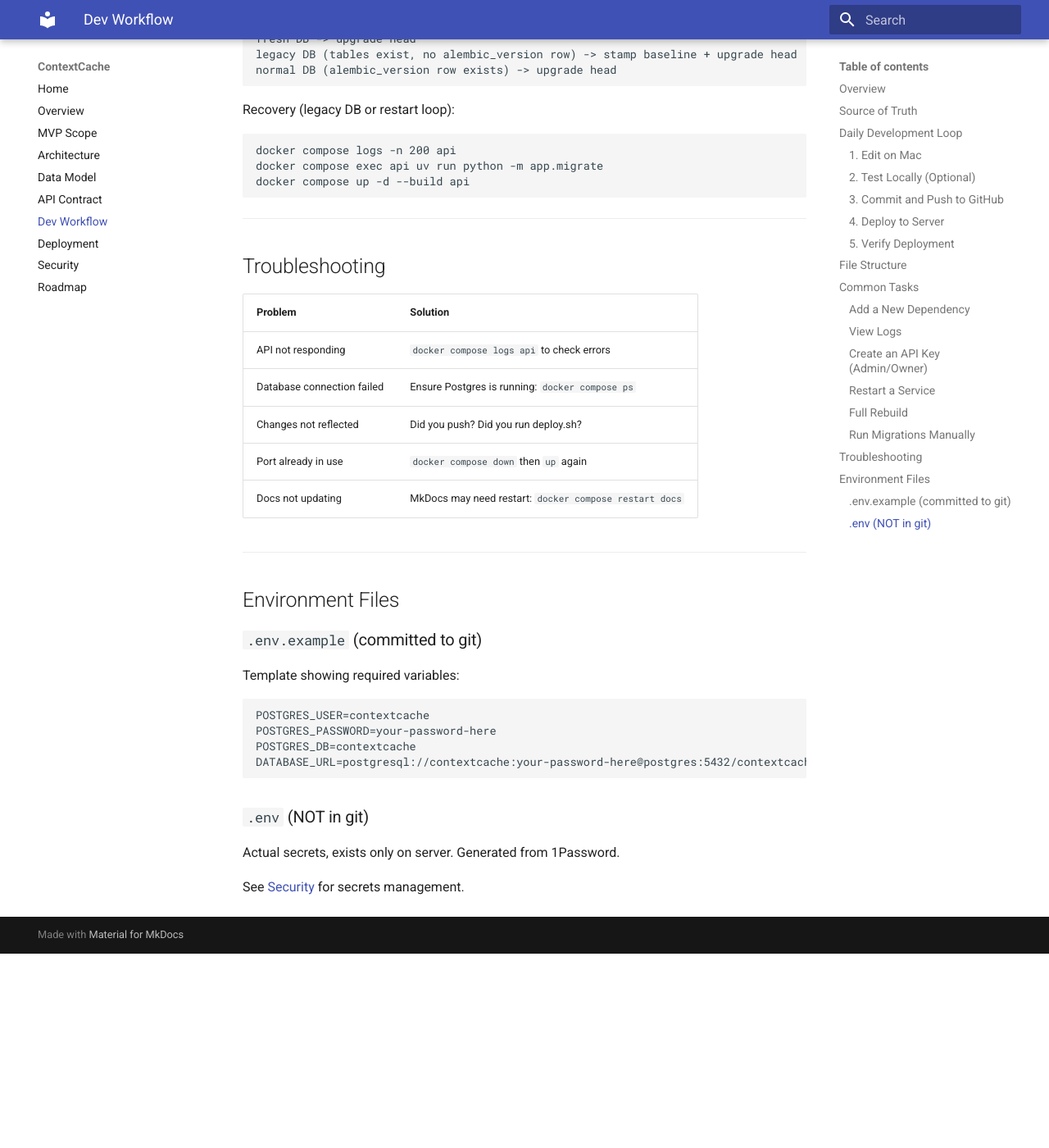
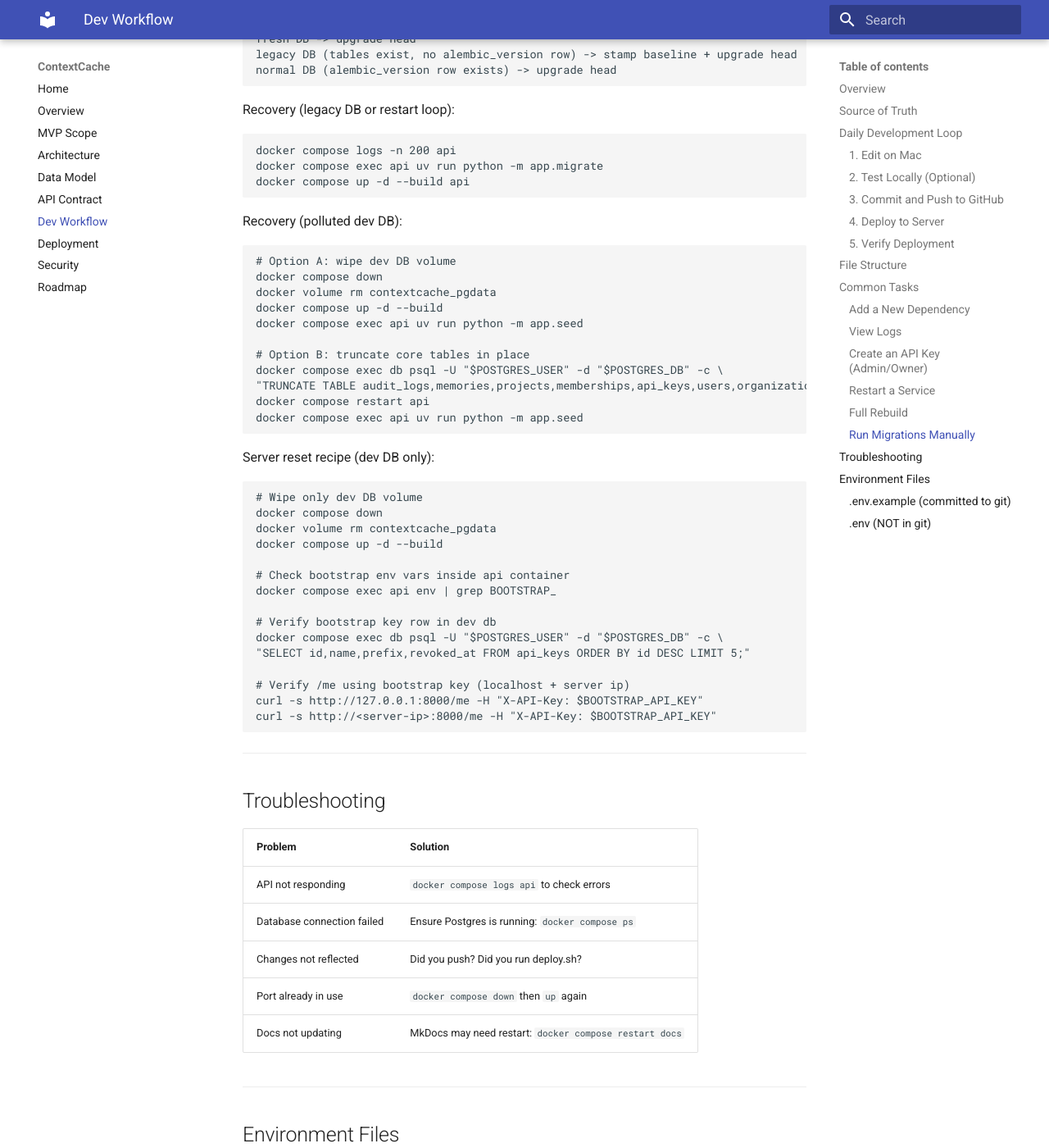
Before and after one commit to thecontextcache/contextcache, an MkDocs documentation site: the page built from docs/05-dev-workflow.md, in a window 1280 px wide and 1400 px high, scrolled down 5581 px. Shown: the whole window at 82% size. Built offline with MkDocs 1.6.1 and Material for MkDocs 9.7.7, drawn with Linux system fonts in a browser that asks for light colours; before the commit the page ends 6744 px from its top, so only the background shows below that.

Commit message:
clean dev db

````diff
--- a/docs/05-dev-workflow.md
+++ b/docs/05-dev-workflow.md
@@ -302,6 +302,42 @@ docker compose exec api uv run python -m app.migrate
 docker compose up -d --build api
 ```
 
+Recovery (polluted dev DB):
+
+```bash
+# Option A: wipe dev DB volume
+docker compose down
+docker volume rm contextcache_pgdata
+docker compose up -d --build
+docker compose exec api uv run python -m app.seed
+
+# Option B: truncate core tables in place
+docker compose exec db psql -U "$POSTGRES_USER" -d "$POSTGRES_DB" -c \
+"TRUNCATE TABLE audit_logs,memories,projects,memberships,api_keys,users,organizations RESTART IDENTITY CASCADE;"
+docker compose restart api
+docker compose exec api uv run python -m app.seed
+```
+
+Server reset recipe (dev DB only):
+
+```bash
+# Wipe only dev DB volume
+docker compose down
+docker volume rm contextcache_pgdata
+docker compose up -d --build
+
+# Check bootstrap env vars inside api container
+docker compose exec api env | grep BOOTSTRAP_
+
+# Verify bootstrap key row in dev db
+docker compose exec db psql -U "$POSTGRES_USER" -d "$POSTGRES_DB" -c \
+"SELECT id,name,prefix,revoked_at FROM api_keys ORDER BY id DESC LIMIT 5;"
+
+# Verify /me using bootstrap key (localhost + server ip)
+curl -s http://127.0.0.1:8000/me -H "X-API-Key: $BOOTSTRAP_API_KEY"
+curl -s http://<server-ip>:8000/me -H "X-API-Key: $BOOTSTRAP_API_KEY"
+```
+
 ---
 
 ## Troubleshooting
````
Also changed, not shown: README.md (+53 -0 lines), docker-compose.yml (+6 -5 lines), 1 other file.
